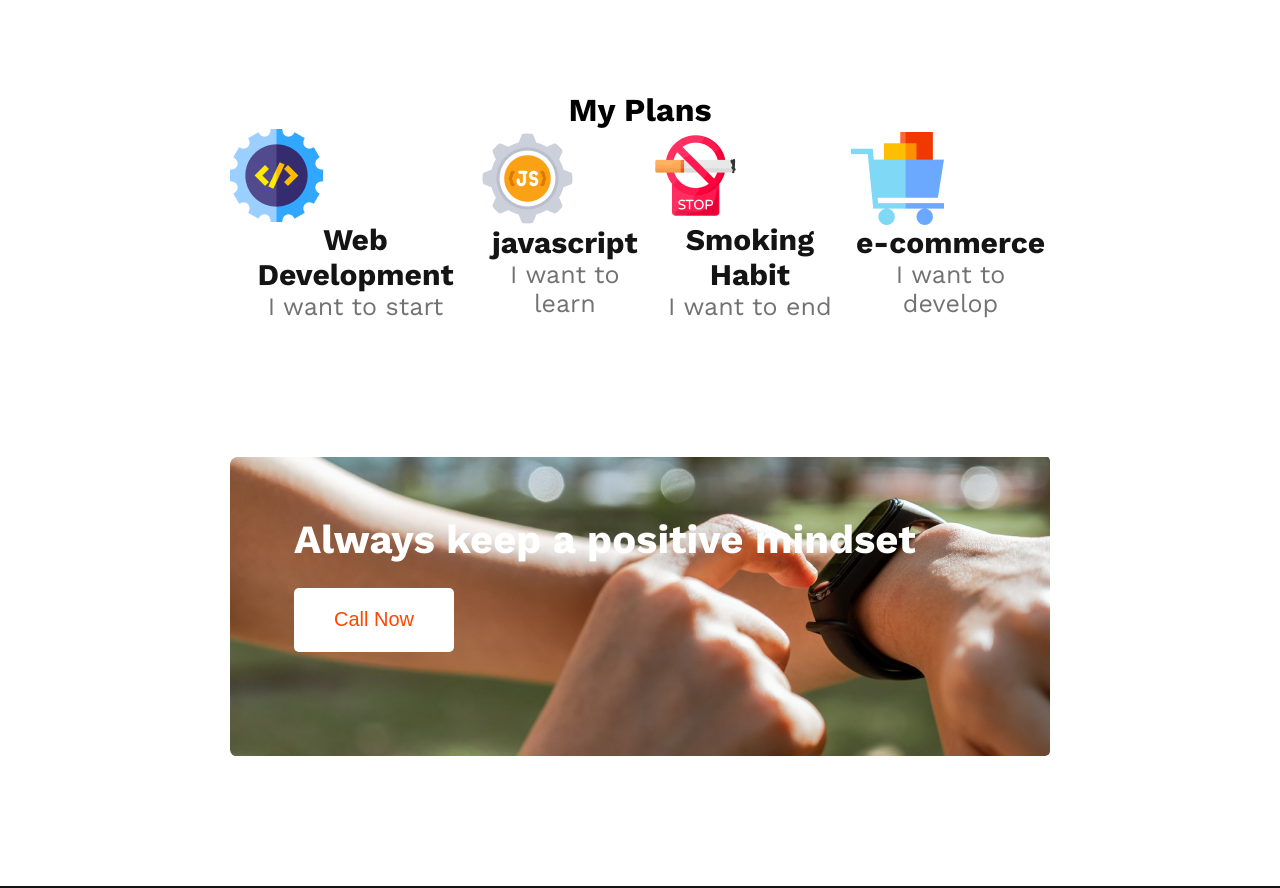
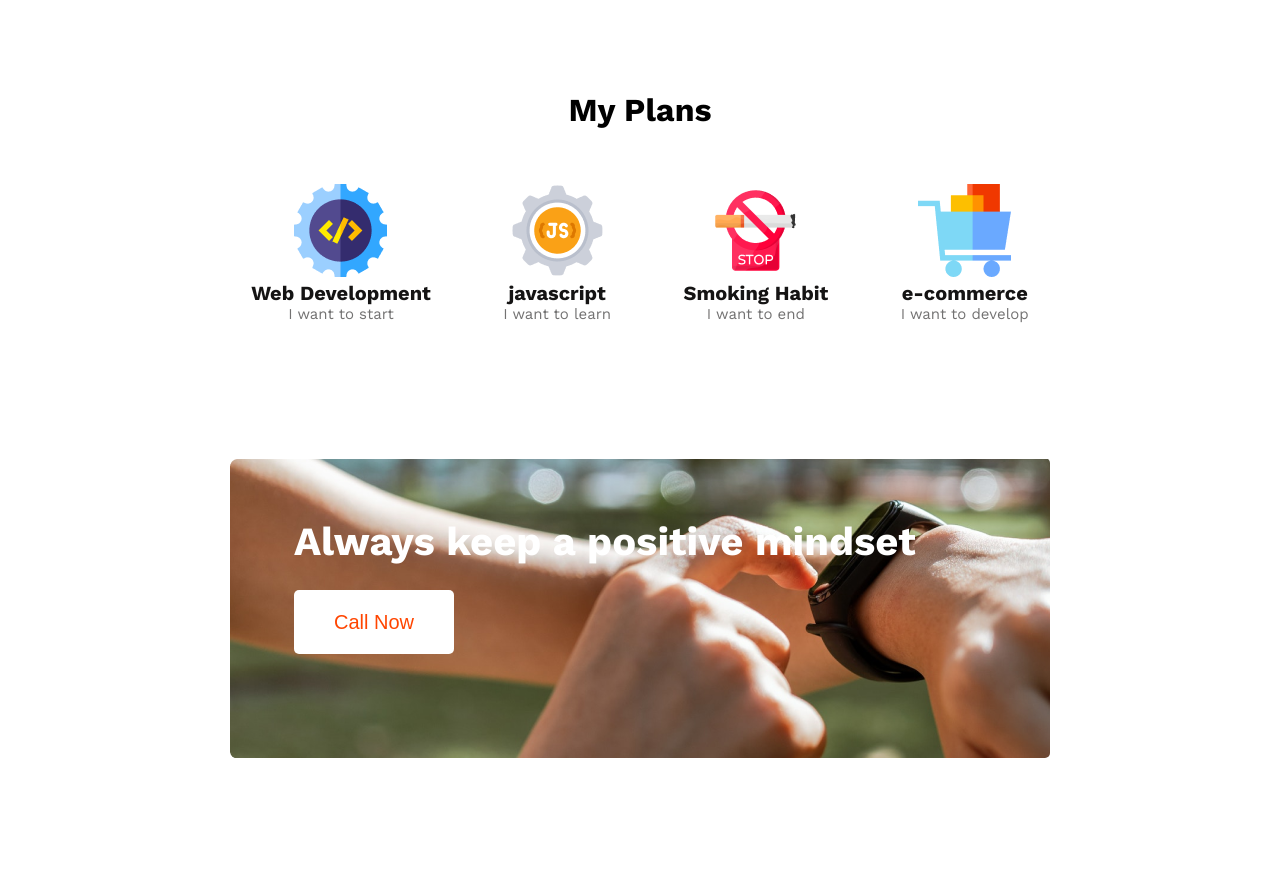
Before and after one commit to Jaman-Shah/my-new-year-new-me, a plain HTML site: page index.html in a window 1280 px wide. Shown: the part 1780-2668 px from the top of the page. Drawn offline with nearby package versions, Linux system fonts and the light colour scheme.

Commit message:
plan items bug fixed

```diff
--- a/index.html
+++ b/index.html
@@ -60,22 +60,26 @@
         <h1>My Plans</h1>
         <div class="plan-items">
           <div class="web-dev">
-            <div class="img-container"><img src="./images/icons/web.png" alt="" /></div c>
+            <img src="./images/icons/web.png" alt="" />
+
             <h1>Web Development</h1>
             <h3>I want to start</h3>
           </div>
           <div class="javascript">
-           <div class="img-container"> <img src="./images/icons/js.png" alt="" /></div>
+            <img src="./images/icons/js.png" alt="" />
+
             <h1>javascript</h1>
             <h3>I want to learn</h3>
           </div>
           <div class="smoking-habit">
-            <div class="img-container"><img src="./images/icons/smoke.png" alt="" /></div>
+            <img src="./images/icons/smoke.png" alt="" />
+
             <h1>Smoking Habit</h1>
             <h3>I want to end</h3>
           </div>
           <div class="e-commerce">
-            <div class="img-container"><img src="./images/icons/ecom.png" alt="" /></div>
+            <img src="./images/icons/ecom.png" alt="" />
+
             <h1>e-commerce</h1>
             <h3>I want to develop</h3>
           </div>
@@ -91,26 +95,28 @@
       </div>
 
       <!-- hand area ends  -->
-
-
     </main>
 
     <!-- main parts ends  -->
     <footer>
       <div class="left-side">
         <h1>Feature</h1>
-        <p>There are many variations of passages of Lorem Ipsum available, but the majority have suffered alteration in some form, by injected humour, or randomised words</p>
+        <p>
+          There are many variations of passages of Lorem Ipsum available, but
+          the majority have suffered alteration in some form, by injected
+          humour, or randomised words
+        </p>
         <h3>Email : info@gmail.com</h3>
         <h3>Phone : 01500 00 00 00</h3>
         <div class="foot-icons">
-          <img src="./images/icons/fb.png" alt="">
-          <img src="./images/icons/twitter.png" alt="">
-          <img src="./images/icons/youtube.png" alt="">
+          <img src="./images/icons/fb.png" alt="" />
+          <img src="./images/icons/twitter.png" alt="" />
+          <img src="./images/icons/youtube.png" alt="" />
         </div>
       </div>
       <div class="right-side">
         <h1>Subscribe</h1>
-        <input type="text" placeholder="Enter your Email">
+        <input type="text" placeholder="Enter your Email" />
         <button>Subscribe</button>
       </div>
     </footer>
--- a/styles/style.css
+++ b/styles/style.css
@@ -110,16 +110,19 @@ body {
 
 /* plans are starts  */
 
+
 .plans-area{
   margin: 135px 230px;
 }
 .plans-area > h1{
   text-align: center;
+  margin-bottom: 55px;
 }
-.plan-items{
+.plans-area .plan-items{
   display: flex;
-  justify-content: center;
-  align-items: center;
+  justify-content: space-around;
+  gap: 30px;
+  text-align: center;
 }
 .img-container{
   display: flex;
@@ -130,7 +133,7 @@ body {
 .plan-items h1{
   color: var(--Dark-01, #151414);
   text-align: center;
-  font-size: 30px;
+  font-size: 20px;
   font-weight: 700;
   line-height: normal;
 }
@@ -138,7 +141,7 @@ body {
   color: var(--Dark-03, #737272);
   text-align: center;
   font-family: Work Sans;
-  font-size: 25px;
+  font-size: 15px;
   font-style: normal;
   font-weight: 500;
   line-height: normal;
```
